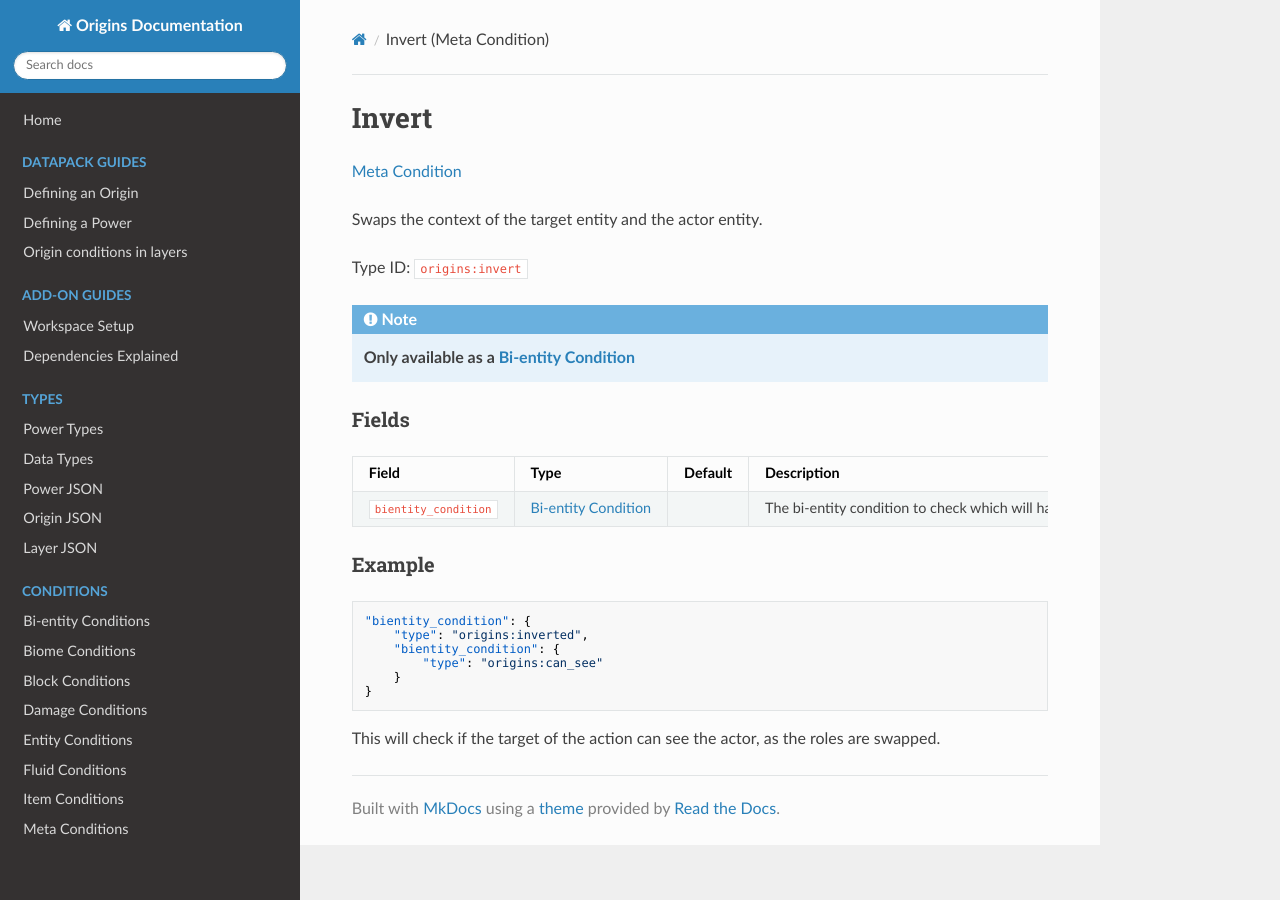
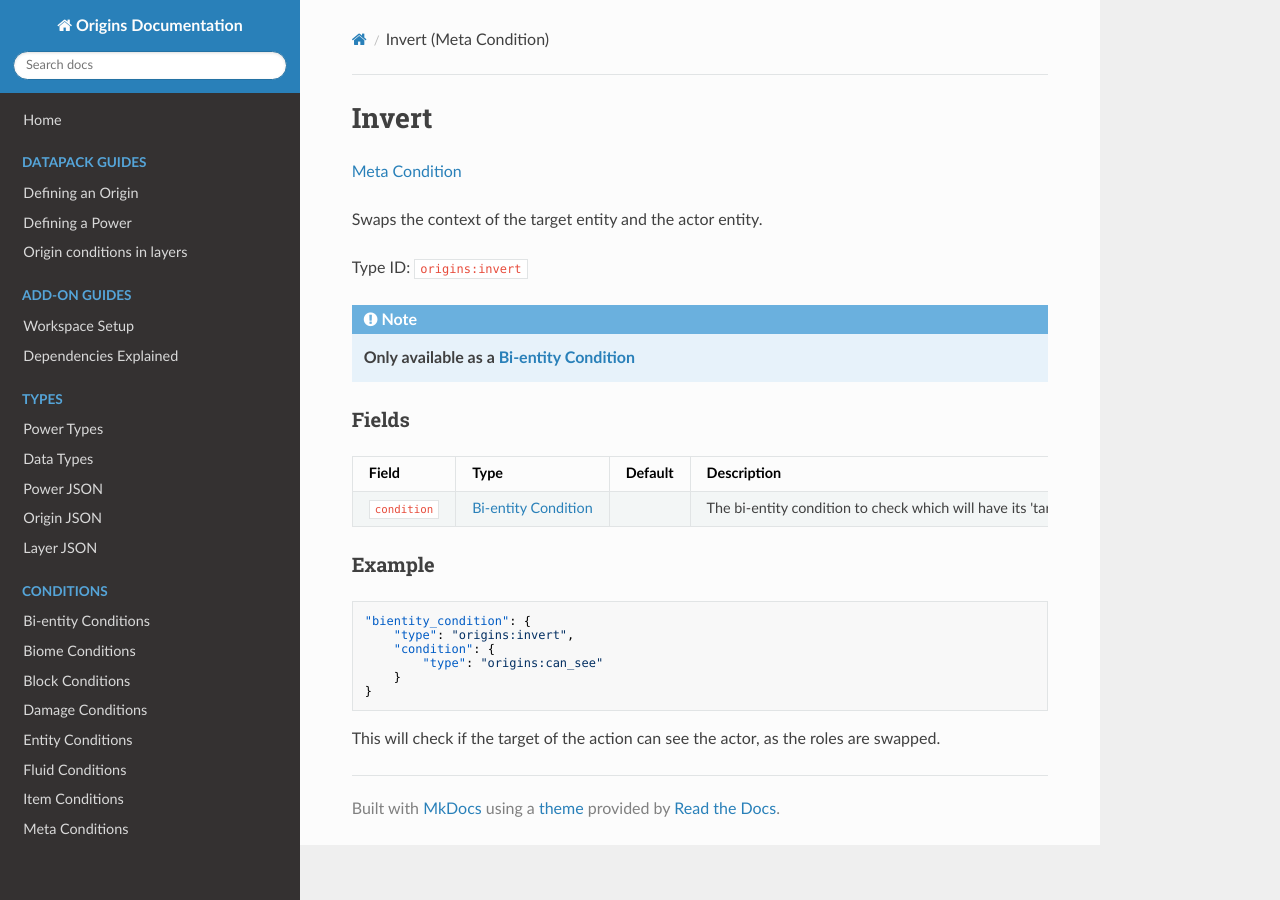
Before and after one commit to apace100/origins-docs, an MkDocs documentation site: the page built from docs/meta_conditions/invert.md, in a window 1280 px wide. Built offline with MkDocs 1.6.1, drawn with Linux system fonts in a browser that asks for light colours; nearby versions of some CDN libraries.

Commit message:
Fixed some errors on the `origins:invert` page.

````diff
--- a/docs/meta_conditions/invert.md
+++ b/docs/meta_conditions/invert.md
@@ -18,14 +18,14 @@ Type ID: `origins:invert`
 
 Field  | Type | Default | Description
 -------|------|---------|-------------
-`bientity_condition` | [Bi-entity Condition](../bientity_conditions.md) | | The bi-entity condition to check which will have its 'target' and 'actor' contexts swapped.
+`condition` | [Bi-entity Condition](../bientity_conditions.md) | | The bi-entity condition to check which will have its 'target' and 'actor' contexts swapped.
 
 ### Example
 
 ```json
 "bientity_condition": {
-    "type": "origins:inverted",
-    "bientity_condition": {
+    "type": "origins:invert",
+    "condition": {
         "type": "origins:can_see"
     }
 }
````
